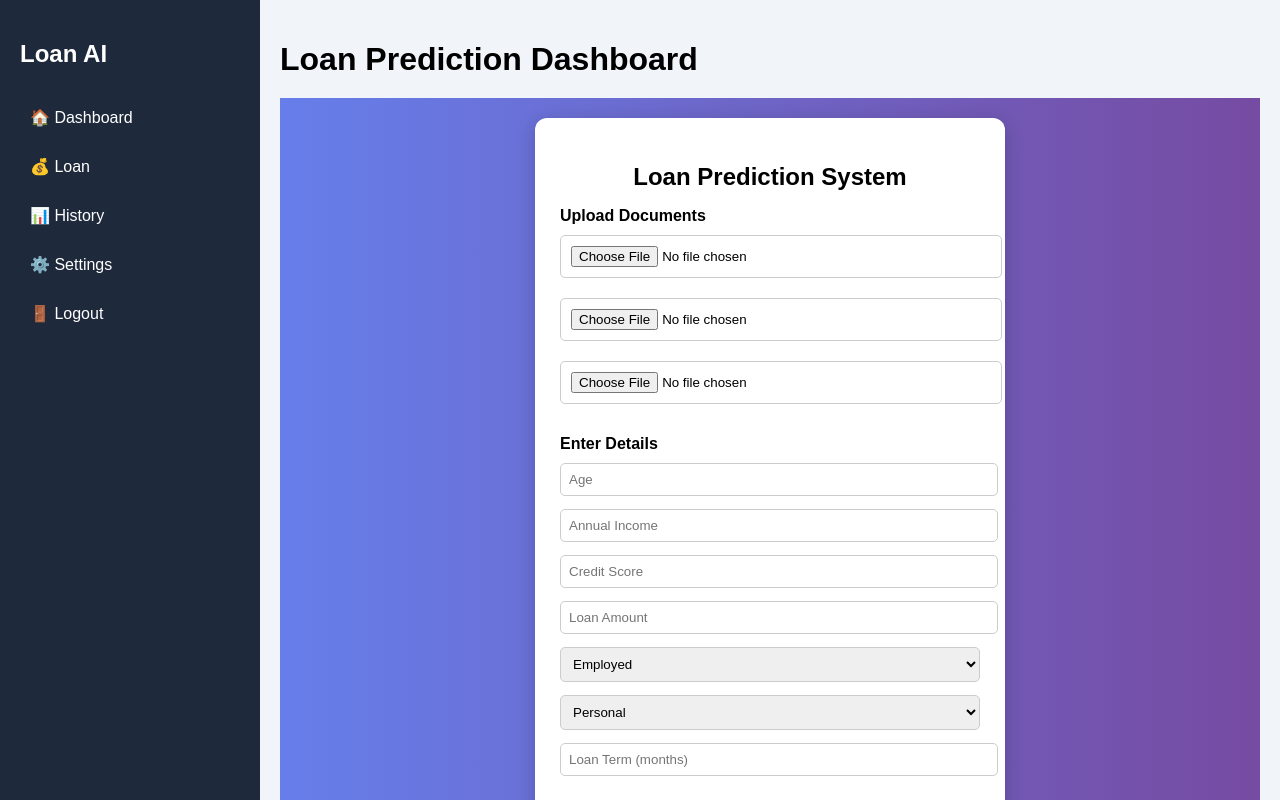
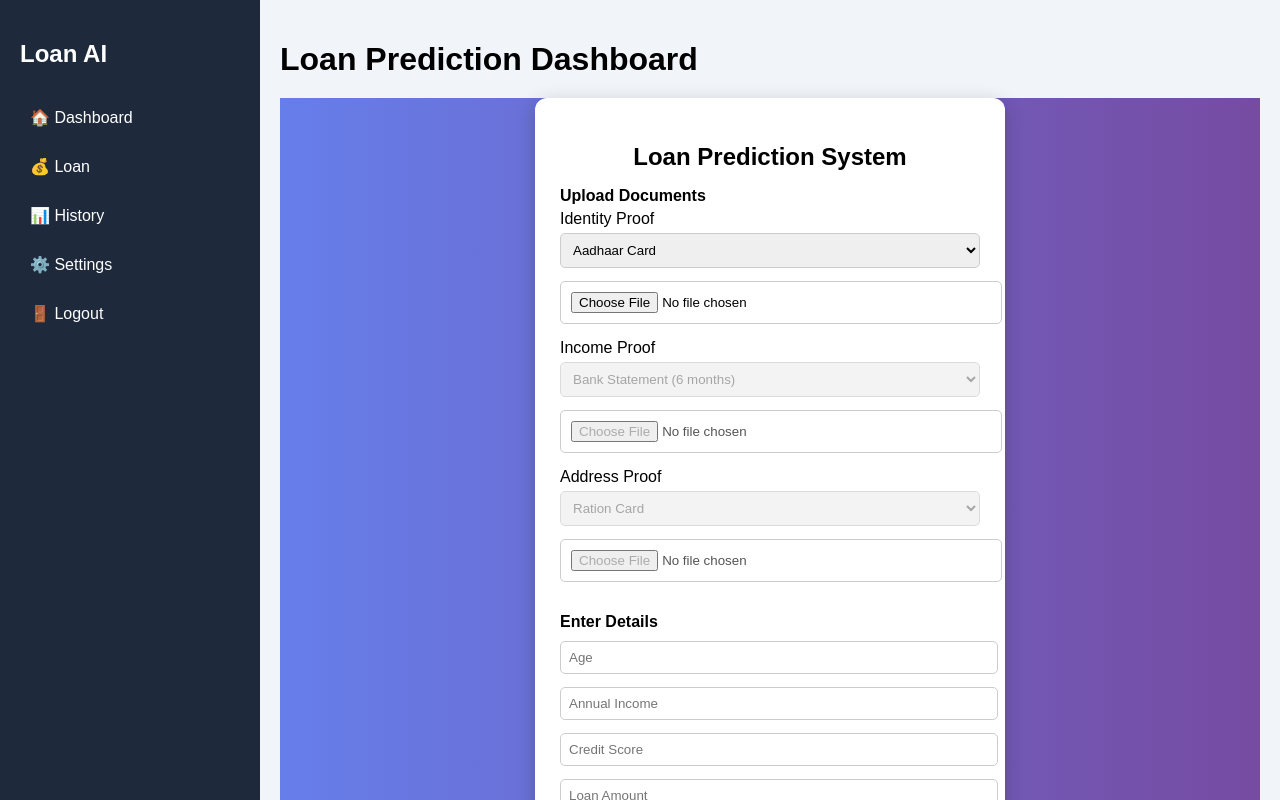
Before and after one commit to mithulaj99/loan-project, a React (Create React App) app in the folder frontend/: page /loan in a window 1280 px wide. Shown: the top 800 px of the page. Built offline with nearby package versions, Linux system fonts and the light colour scheme.

Commit message:
updated frontend

```diff
--- a/frontend/package.json
+++ b/frontend/package.json
@@ -10,6 +10,7 @@
     "@testing-library/user-event": "^13.5.0",
     "axios": "^1.14.0",
     "chart.js": "^4.5.1",
+    "concurrently": "^9.2.1",
     "framer-motion": "^12.38.0",
     "react": "^19.2.4",
     "react-chartjs-2": "^5.3.1",
@@ -22,6 +23,8 @@
   },
   "scripts": {
     "start": "react-scripts start",
+    "backend": "cd .. && python manage.py runserver",
+    "dev": "concurrently \"npm run backend\" \"npm start\"",
     "build": "react-scripts build",
     "test": "react-scripts test",
     "eject": "react-scripts eject"
--- a/frontend/src/components/LoanForm.js
+++ b/frontend/src/components/LoanForm.js
@@ -19,6 +19,12 @@ function LoanForm() {
     address_file: null,
   });
 
+  const [docType, setDocType] = useState({
+    identity_type: "Aadhaar Card",
+    income_type: "Bank Statement (6 months)",
+    address_type: "Ration Card",
+  });
+
   const [result, setResult] = useState(null);
   const [error, setError] = useState("");
   const [loading, setLoading] = useState(false);
@@ -29,6 +35,10 @@ function LoanForm() {
 
   const handleFileChange = (e) => {
     setFiles({ ...files, [e.target.name]: e.target.files[0] });
+  };
+
+  const handleDocTypeChange = (e) => {
+    setDocType({ ...docType, [e.target.name]: e.target.value });
   };
 
   const validateForm = () => {
@@ -43,26 +53,42 @@ function LoanForm() {
     setError("");
     setResult(null);
 
+    // ✅ FILE VALIDATION
+    if (!files.identity_file) return setError("Upload Identity Proof first");
+    if (!files.income_file) return setError("Upload Income Proof");
+    if (!files.address_file) return setError("Upload Address Proof");
+
+    // ✅ FORM VALIDATION
     const validationError = validateForm();
-    if (validationError) {
-      setError(validationError);
-      return;
-    }
+    if (validationError) return setError(validationError);
 
     setLoading(true);
 
     try {
       const formData = new FormData();
 
-      Object.keys(form).forEach(key => formData.append(key, form[key]));
-      Object.keys(files).forEach(key => {
-        if (files[key]) formData.append(key, files[key]);
-      });
+      // form fields
+      Object.keys(form).forEach((key) =>
+        formData.append(key, form[key])
+      );
 
-      const res = await fetch("https://loan-backend-fy3w.onrender.com/predict/", {
+      // document types
+      Object.keys(docType).forEach((key) =>
+        formData.append(key, docType[key])
+      );
+
+      // files
+      formData.append("identity_file", files.identity_file);
+      formData.append("income_file", files.income_file);
+      formData.append("address_file", files.address_file);
+
+      const res = await fetch(
+        "https://loan-backend-fy3w.onrender.com/predict/",
+        {
           method: "POST",
           body: formData,
-      });
+        }
+      );
 
       const data = await res.json();
 
@@ -71,39 +97,91 @@ function LoanForm() {
       } else {
         setResult(data);
       }
-
-    } catch {
+    } catch (err) {
       setError("Server not reachable");
     }
 
     setLoading(false);
   };
 
-  const chartData = result && {
-    labels: result.bank_recommendation.map(b => b.bank),
+  const chartData =
+    result && {
+      labels: result.bank_recommendation.map((b) => b.bank),
       datasets: [
         {
           label: "Interest Rate (%)",
-        data: result.bank_recommendation.map(b => b.interest_rate),
+          data: result.bank_recommendation.map(
+            (b) => b.interest_rate
+          ),
         },
       ],
     };
 
   return (
     <div style={styles.page}>
-
       <div style={styles.card}>
         <h2 style={styles.heading}>Loan Prediction System</h2>
 
-        {/* FILE UPLOAD */}
+        {/* DOCUMENT SECTION */}
         <div style={styles.section}>
           <p style={styles.sectionTitle}>Upload Documents</p>
-          <input type="file" name="identity_file" onChange={handleFileChange} />
-          <input type="file" name="income_file" onChange={handleFileChange} />
-          <input type="file" name="address_file" onChange={handleFileChange} />
+
+          {/* Identity */}
+          <label>Identity Proof</label>
+          <select
+            name="identity_type"
+            onChange={handleDocTypeChange}
+            style={styles.input}
+          >
+            <option>Aadhaar Card</option>
+            <option>Voter ID</option>
+            <option>Passport</option>
+          </select>
+          <input
+            type="file"
+            name="identity_file"
+            onChange={handleFileChange}
+          />
+
+          {/* Income */}
+          <label style={{ marginTop: 10 }}>Income Proof</label>
+          <select
+            name="income_type"
+            onChange={handleDocTypeChange}
+            style={styles.input}
+            disabled={!files.identity_file}
+          >
+            <option>Bank Statement (6 months)</option>
+            <option>Salary Slips (3 months)</option>
+          </select>
+          <input
+            type="file"
+            name="income_file"
+            onChange={handleFileChange}
+            disabled={!files.identity_file}
+          />
+
+          {/* Address */}
+          <label style={{ marginTop: 10 }}>Address Proof</label>
+          <select
+            name="address_type"
+            onChange={handleDocTypeChange}
+            style={styles.input}
+            disabled={!files.income_file}
+          >
+            <option>Ration Card</option>
+            <option>Electricity Bill</option>
+            <option>Rental Agreement</option>
+          </select>
+          <input
+            type="file"
+            name="address_file"
+            onChange={handleFileChange}
+            disabled={!files.income_file}
+          />
         </div>
 
-        {/* INPUT FORM */}
+        {/* FORM INPUTS */}
         <div style={styles.section}>
           <p style={styles.sectionTitle}>Enter Details</p>
 
@@ -139,7 +217,6 @@ function LoanForm() {
         {/* RESULT */}
         {result && (
           <div style={styles.resultBox}>
-
             <h3>Prediction Result</h3>
 
             <p><b>Approval:</b> {result.probability_of_paying_back}%</p>
@@ -176,11 +253,12 @@ function LoanForm() {
             {/* PDF */}
             <button
               style={styles.pdfButton}
-              onClick={() => window.open("https://loan-backend-fy3w.onrender.com/download-report/")}
+              onClick={() =>
+                window.open("https://loan-backend-fy3w.onrender.com/download-report/")
+              }
             >
               Download Report
             </button>
-
           </div>
         )}
       </div>
@@ -201,25 +279,17 @@ const styles = {
     padding: 25,
     borderRadius: 12,
     width: 420,
-    boxShadow: "0 5px 20px rgba(0,0,0,0.2)"
+    boxShadow: "0 5px 20px rgba(0,0,0,0.2)",
   },
-  heading: {
-    textAlign: "center",
-    marginBottom: 15
-  },
-  section: {
-    marginBottom: 15
-  },
-  sectionTitle: {
-    fontWeight: "bold",
-    marginBottom: 5
-  },
+  heading: { textAlign: "center", marginBottom: 15 },
+  section: { marginBottom: 15 },
+  sectionTitle: { fontWeight: "bold", marginBottom: 5 },
   input: {
     width: "100%",
     padding: 8,
     marginBottom: 8,
     borderRadius: 5,
-    border: "1px solid #ccc"
+    border: "1px solid #ccc",
   },
   button: {
     width: "100%",
@@ -228,19 +298,19 @@ const styles = {
     color: "#fff",
     border: "none",
     borderRadius: 5,
-    cursor: "pointer"
+    cursor: "pointer",
   },
   resultBox: {
     marginTop: 20,
     padding: 15,
     background: "#f1f1f1",
-    borderRadius: 10
+    borderRadius: 10,
   },
   bestBank: {
     background: "#d4edda",
     padding: 10,
     borderRadius: 8,
-    marginTop: 10
+    marginTop: 10,
   },
   bankCard: {
     display: "flex",
@@ -249,11 +319,9 @@ const styles = {
     padding: 8,
     background: "#fff",
     marginTop: 5,
-    borderRadius: 6
+    borderRadius: 6,
   },
-  logo: {
-    width: 35
-  },
+  logo: { width: 35 },
   pdfButton: {
     marginTop: 10,
     width: "100%",
@@ -261,12 +329,9 @@ const styles = {
     background: "#007bff",
     color: "#fff",
     border: "none",
-    borderRadius: 5
+    borderRadius: 5,
   },
-  error: {
-    color: "red",
-    marginTop: 10
-  }
+  error: { color: "red", marginTop: 10 },
 };
 
 export default LoanForm;
--- a/frontend/src/components/Login.js
+++ b/frontend/src/components/Login.js
@@ -13,8 +13,6 @@ function Login() {
   const handleLogin = async (e) => {
     e.preventDefault();
 
-    console.log("Login button clicked"); // 🔍 DEBUG
-
     if (!username || !password) {
       alert("Please enter username and password");
       return;
@@ -24,7 +22,7 @@ function Login() {
 
     try {
       const res = await axios.post(
-        "http://127.0.0.1:8000/login/",   // ✅ CORRECT URL
+        "http://127.0.0.1:8000/login/",   // ✅ REST API URL
         {
           username: username,
           password: password,
@@ -32,12 +30,10 @@ function Login() {
         {
           headers: {
             "Content-Type": "application/json",
-          },
-          withCredentials: true,
+          }
+          // ❌ REMOVED withCredentials
         }
       );
-
-      console.log("Response:", res.data); // 🔍 DEBUG
 
       if (res.status === 200) {
         alert(res.data.message || "Login successful");
@@ -45,7 +41,7 @@ function Login() {
       }
 
     } catch (error) {
-      console.error("Error:", error); // 🔍 DEBUG
+      console.error("Error:", error);
 
       if (error.response) {
         alert(error.response.data.error || "Invalid credentials");
--- a/frontend/src/components/Register.js
+++ b/frontend/src/components/Register.js
@@ -9,35 +9,52 @@ function Register() {
 
   const [username, setUsername] = useState("");
   const [password, setPassword] = useState("");
+  const [loading, setLoading] = useState(false);
 
   const handleRegister = async (e) => {
+    e.preventDefault();
 
-    e.preventDefault();
+    if (!username || !password) {
+      alert("Please fill all fields");
+      return;
+    }
+
+    setLoading(true);
 
     try {
 
       const res = await axios.post(
-        "http://localhost:8000/api/register/",
+        "http://127.0.0.1:8000/register/",   // ✅ FIXED URL
         {
-          username,
-          password
+          username: username,
+          password: password,
+        },
+        {
+          headers: {
+            "Content-Type": "application/json",
+          }
         }
       );
 
-      alert(res.data.message);
+      alert(res.data.message || "Registration successful");
 
       navigate("/");
 
     } catch (error) {
 
+      console.error("Register error:", error);
+
       if (error.response) {
-        alert(error.response.data.error);
+        alert(error.response.data.error || "Registration failed");
+      } else if (error.request) {
+        alert("No response from backend");
       } else {
-        alert("Backend not reachable");
+        alert("Error: " + error.message);
       }
 
     }
 
+    setLoading(false);
   };
 
   return (
@@ -66,12 +83,14 @@ function Register() {
             required
           />
 
-          <button type="submit">Register</button>
+          <button type="submit" disabled={loading}>
+            {loading ? "Registering..." : "Register"}
+          </button>
 
         </form>
 
         <p>
-          Already have an account?
+          Already have an account?{" "}
           <Link to="/">Login</Link>
         </p>
 
```
Also changed, not shown: 1 other file (tests, documents, lock files or other folders). Lines whose indentation alone changed are shown as unchanged.
